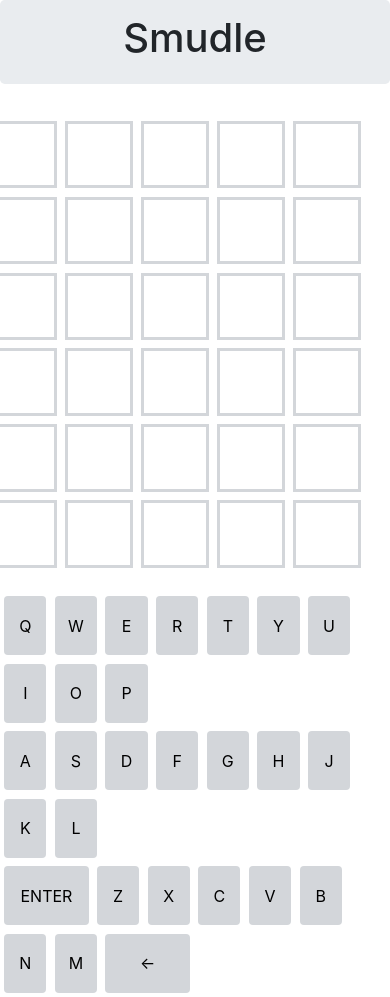
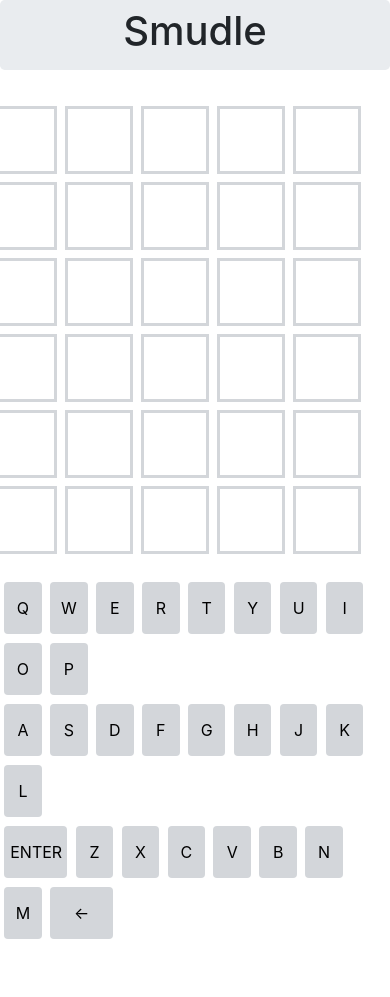
Before and after one commit to sampanbou/Smudle, a website: page index.html in a window 390 px wide. After the commit the page ends 943 px from the top, so only its background shows below. Drawn offline with nearby package versions, Linux system fonts and the light colour scheme.

Commit message:
changed CSS for mobile

```diff
--- a/styles.css
+++ b/styles.css
@@ -1,5 +1,5 @@
 .jumbotron {
-  height: 10vh;
+  height: 70px;
   display: flex;
   justify-content: center;
   align-items: center;
@@ -20,8 +20,8 @@
 }
 
 button {
-  height: 7vh;
-  width: 5vh;
+  height: 52.5px;
+  width: 37.5px;
   margin: 0.5vh;
   border-style: none;
   background-color: rgb(211, 214, 218);
@@ -30,7 +30,7 @@
 }
 
 .one-and-a-half {
-  width: 10vh;
+  width: 63px;
 }
 
 #gameBoard {
```
